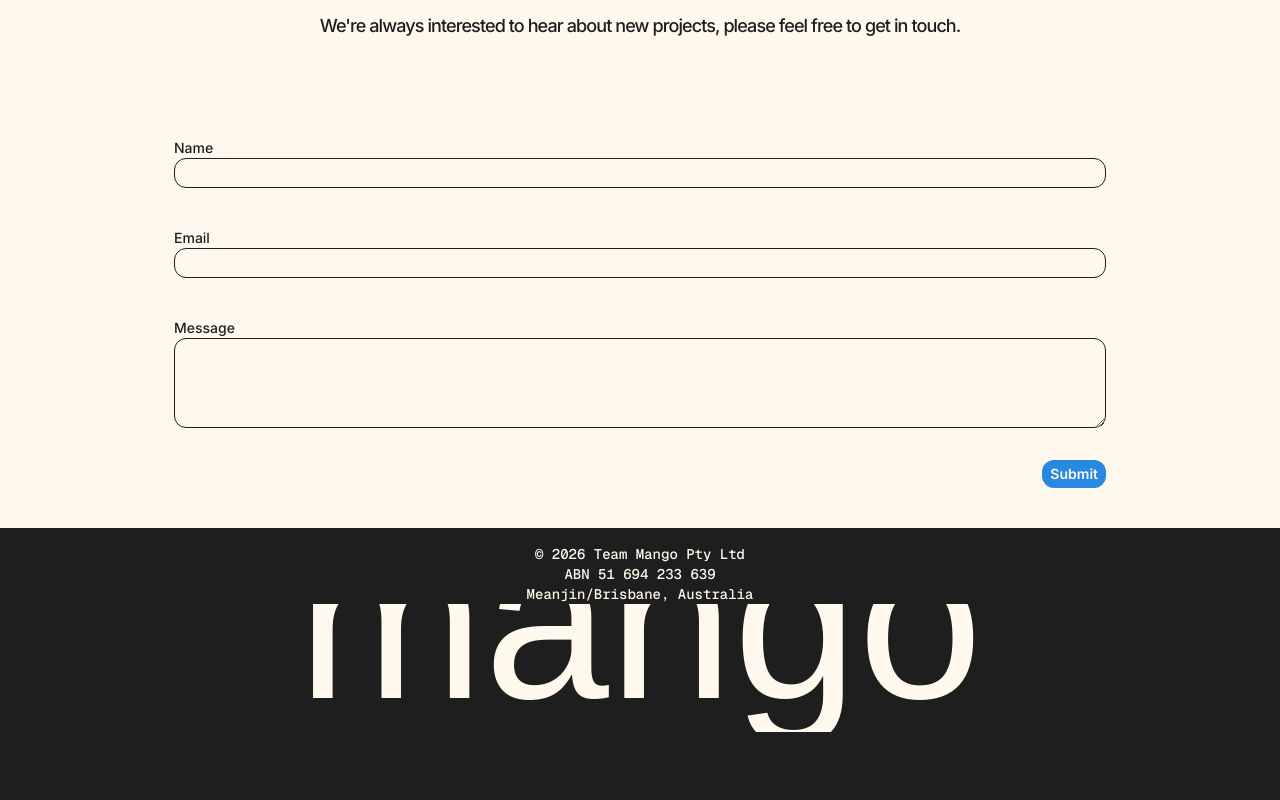
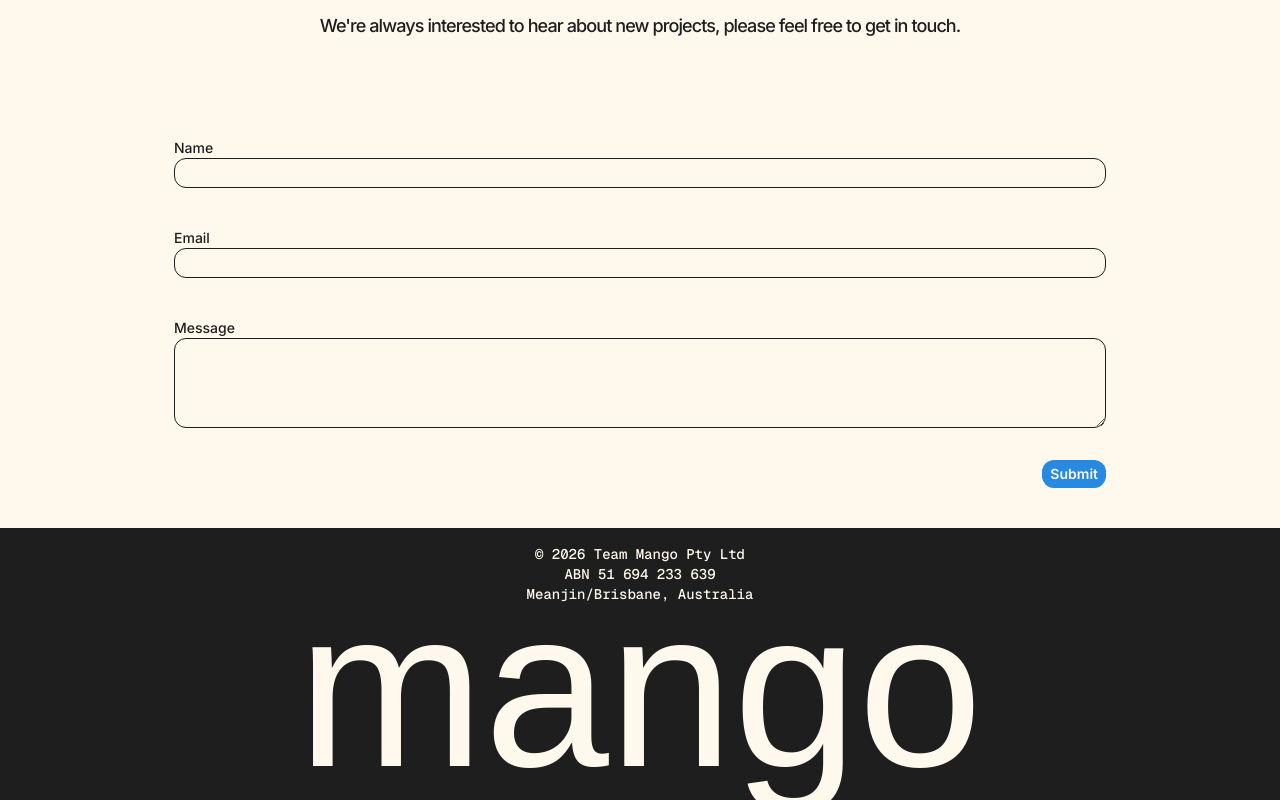
Before and after one commit to danmolloy/team-mango, a Next.js app: page / in a window 1280 px wide. Shown: the part 4348-5148 px from the top of the page. Before the commit the page ends 5080 px from the top, so only its background shows below. Built offline with nearby package versions, Linux system fonts and the light colour scheme; a web font is replaced by a local one.

Commit message:
adjusted animation

```diff
--- a/app/layout.tsx
+++ b/app/layout.tsx
@@ -42,10 +42,7 @@
         <Header />
 
         {children}
-        <Footer />{/*
-        <FooterBrandingMob />
-        <FooterBranding />
-        <FooterBrandingLG /> */}
+        <Footer />
       </body>
     </html>
   );
--- a/components/footer.tsx
+++ b/components/footer.tsx
@@ -3,10 +3,9 @@
 import { useRef } from 'react'
 
 export default function Footer() {
-  const ref = useRef<HTMLDivElement>(null)
+  const triggerRef = useRef<HTMLDivElement>(null)
 
-  const isInView = useInView(ref, {
-    margin: '-20% 0px',
+  const isInView = useInView(triggerRef, {
     once: true
   })
 
@@ -19,16 +18,16 @@
         <p>Meanjin/Brisbane, Australia</p>
       </div>
 
+      {/* Sentinel trigger — normal flow */}
+      <div ref={triggerRef} className="h-1 w-full" />
+
       {/* Branding reveal */}
-      <div
-        ref={ref}
-        className="relative overflow-hidden h-20 sm:h-28  lg:h-32 w-full"
-      >
+      <div className="relative overflow-hidden h-32 sm:h-40 lg:h-48 w-full">
         <motion.p
           initial={{ y: 120, opacity: 0 }}
           animate={isInView ? { y: 0, opacity: 1 } : {}}
           transition={{
-            duration: 1.5,
+            duration: 1.2,
             ease: [0.22, 1, 0.36, 1]
           }}
           className="absolute inset-x-0 bottom-0 text-center text-[clamp(4rem,20vw,14rem)] font-display leading-none"
```
